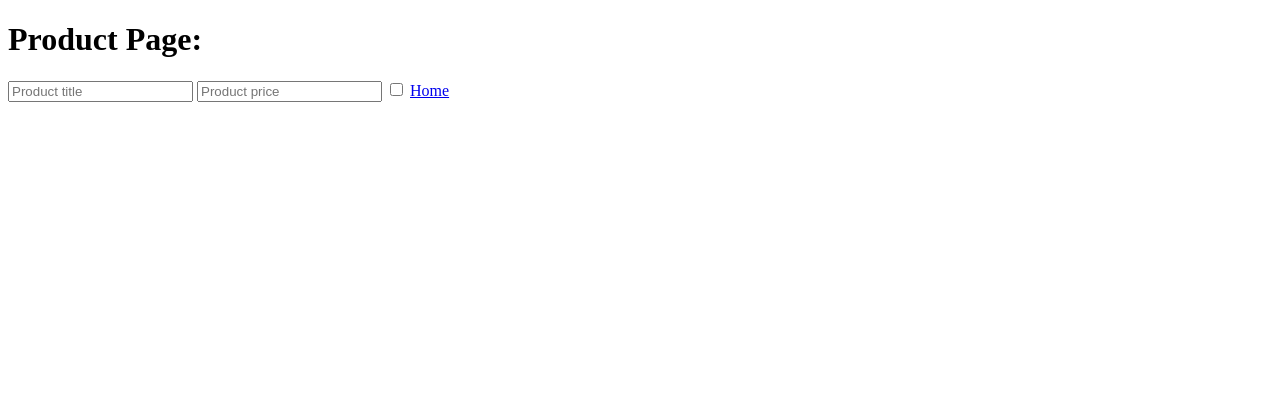
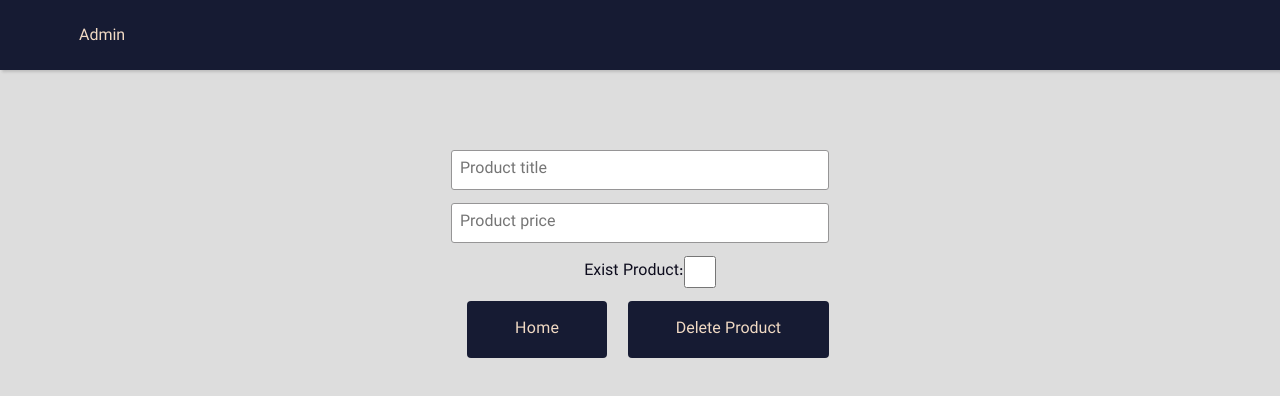
Before and after one commit to meysam-gheitasi/pure-js-project, a website: page web-app/editedProducts.html in a window 1280 px wide. Drawn offline with Linux system fonts and the light colour scheme.

Commit message:
to edite products page create UI

```diff
--- a/web-app/editedProducts.html
+++ b/web-app/editedProducts.html
@@ -2,22 +2,52 @@
 <html lang="en">
   <head>
     <meta charset="UTF-8" />
-    <meta name="viewport" content="width=device-width, initial-scale=1.0" />
+    <link rel="stylesheet" href="./styles/createProducts.css" />
     <title>Document</title>
   </head>
   <body>
-    <div class="">
-      <h1>Product Page:</h1>
-        <input type="text" id="productTitle" placeholder="Product title" />
-        <input type="text" id="productPrice" placeholder="Product price" />
+    <nav class="navbar">
+      <div class="navbar-center">
+        <div class="cart-btn"></div>
+        <div>
+          <span>Admin</span>
+          <i class="fas fa-gem"></i>
+        </div>
+      </div>
+    </nav>
+
+    <div class="section-edit-products">
+      <div class="section-edit-products-contaienr">
+        <input
+        type="text"
+        id="productTitle"
+        placeholder="Product title"
+        required
+      />
+      <input
+        type="text"
+        id="productPrice"
+        type="number"
+        placeholder="Product price"
+        required
+      />
+      <span class="edit-products-details">
         <span id="last-edit"></span>
-        <input type="checkbox" id="productExist" name="productAvaibale"/>
-      <a href="./index.html">Home</a>
+       <div>
+        <label for="isAvailable">Exist Product:</label>
+        <input type="checkbox" id="productExist" name="productAvaibale" />
+       </div>
+      </span>
+      <span>
+        <a class="btn" href="./index.html">Home</a>
+        <button class="btn" id="deleteProduct">Delete Product</button>
+      </span>
+      </div>
     </div>
 
     <script src="moment.js"></script>
     <script src="jalali-moment.js"></script>
-     <script src="CRAD.js"></script>
+    <script src="CRAD.js"></script>
     <script src="productSingle.js"></script>
   </body>
 </html>
--- a/web-app/styles/createProducts.css
+++ b/web-app/styles/createProducts.css
@@ -132,6 +132,7 @@ input {
     background: var(--primary);
     color: var(--text-nav);
     border: none;
+    border-radius: 4px;
     font: inherit;
     cursor: pointer;
     outline: none;
@@ -230,3 +231,34 @@ input[type="checkbox"] {
     height: 2rem;
     accent-color: var(--primary);
 }
+
+.section-edit-products {
+    display: grid;
+    width: 100%;
+    justify-content: center;
+    margin:  80px auto;
+}
+.section-edit-products-contaienr {
+    display: flex;
+    flex-direction: column;
+    gap: 13px;
+    justify-content: center;
+    max-width: 400px;
+}
+.edit-products-details {
+    display: flex;
+    align-items: center;
+    justify-content: center;
+    gap: 20px;
+}
+.edit-products-details div {
+    display: flex;
+    align-items: center;
+    justify-content: center;
+}
+a:hover {
+    color: var(--secondary);
+}
+.btn:hover {
+    color: var(--secondary);
+}
```
